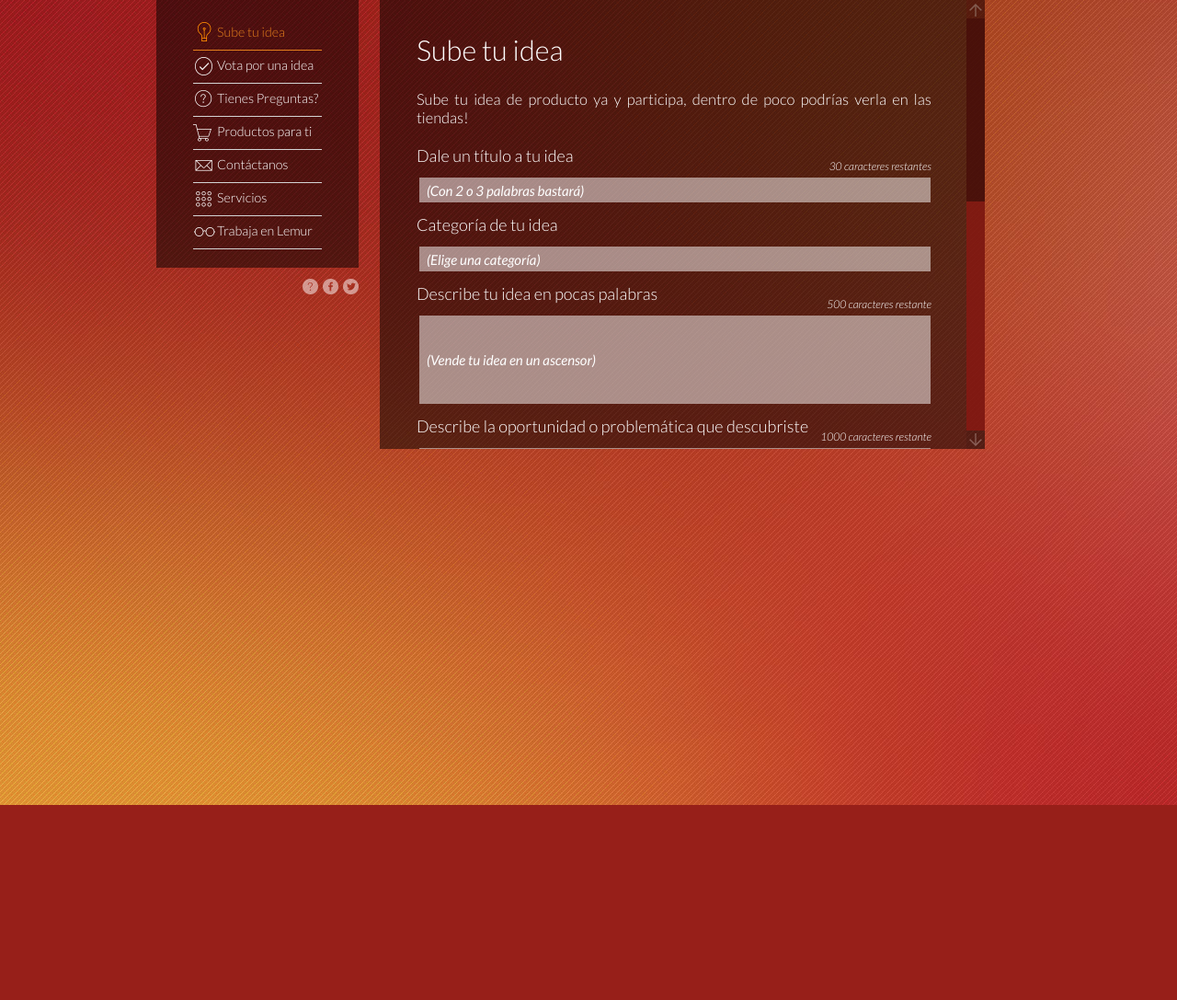
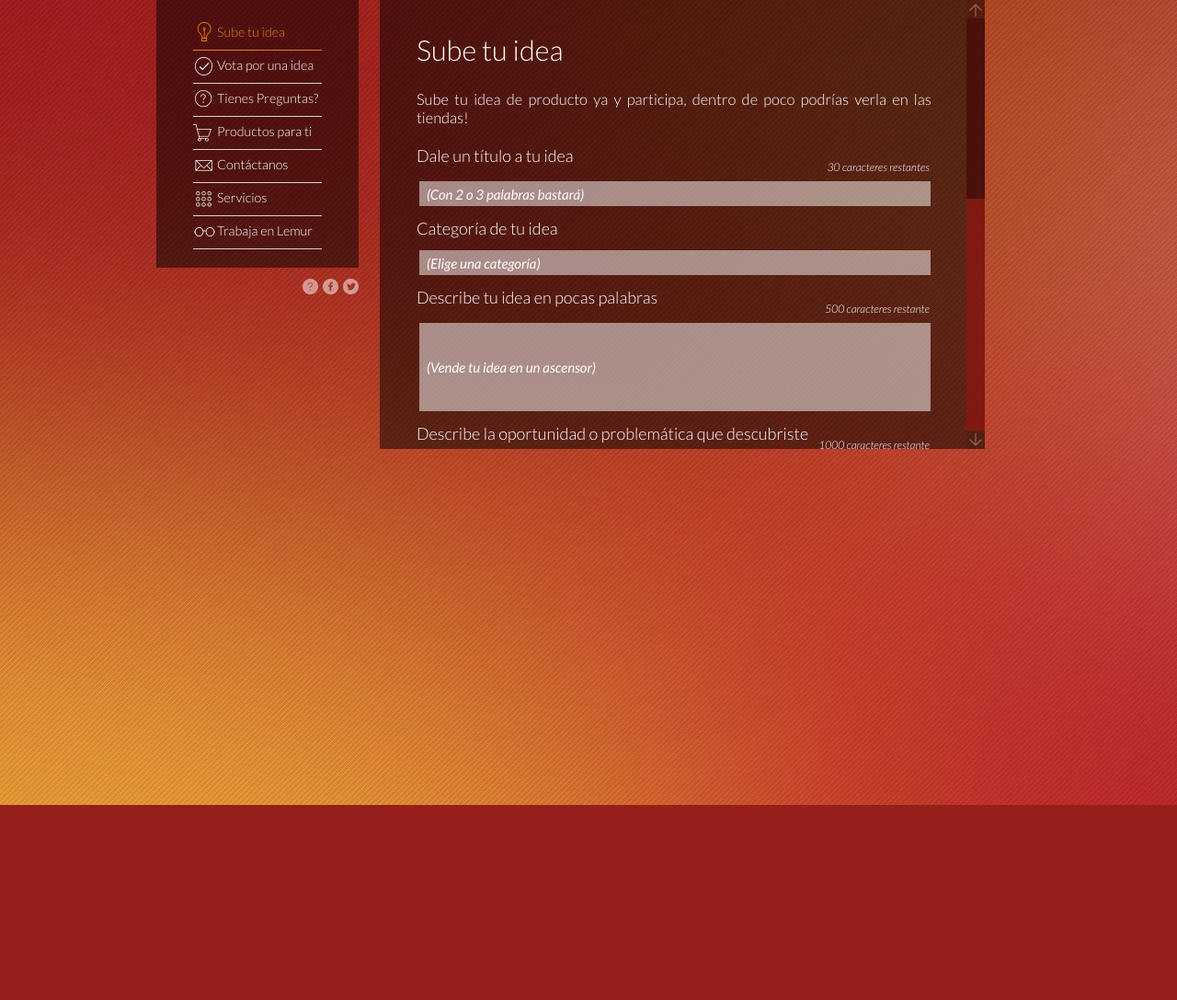
Before and after one commit to juan2ramos/lemurFront, a PHP site: page /sube-tu-idea in a window 1280 px wide. Shown: the part 157-1244 px from the top of the page at 92% size. Run offline with PHP 8.4, Linux system fonts and the light colour scheme; some libraries are stand-ins or nearby versions.

Commit message:
corregido error scrol

```diff
--- a/css/style.css
+++ b/css/style.css
@@ -430,16 +430,13 @@ Categorias
 /*=================================================================
 sube tu idea
 ===================================================================*/
-#input-contend{
-	position: relative;
-}
+
 #input-contend span{
 	color: rgb(256, 256, 256);
 	font-size: .8em;
 	font-style: italic;
-    position: absolute;
-    right: 28px;
-    top: 15px;
+    margin: 16px 30px 8px 7px;
+float: right;
 }
 .sube-tu-idea .show-captcha, .sube-tu-idea .captcha, .sube-tu-idea .sumbit{
 	background-color: rgba(0, 0, 0, 0.5);
```
